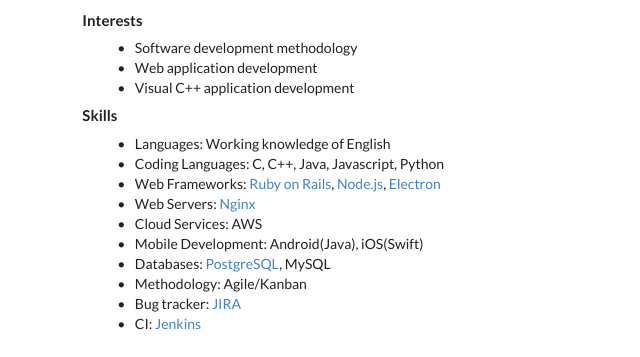
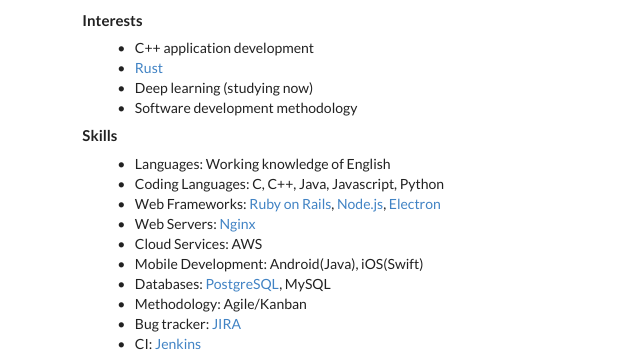
Before and after one commit to devkoriel/home, a plain HTML site: page resume/index.html in a window 1280 px wide. Shown: the part 348-705 px from the top of the page, without its empty margins (319-959 px from the left). Drawn offline with Linux system fonts and the light colour scheme.

Commit message:
Interests 수정

```diff
--- a/resume/index.html
+++ b/resume/index.html
@@ -61,9 +61,10 @@
                     <div class="item">
                         <h4 class="ui header">Interests</h4>
                         <div class="ui bulleted list">
+                            <div class="item">C++ application development</div>
+                            <div class="item"><a href="https://www.rust-lang.org/en-US/">Rust</a></div>
+                            <div class="item">Deep learning (studying now)</div>
                             <div class="item">Software development methodology</div>
-                            <div class="item">Web application development</div>
-                            <div class="item">Visual C++ application development</div>
                         </div>
                     </div>
                     <div class="item">
```
